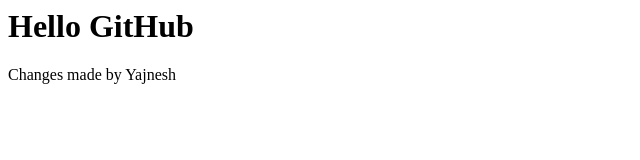
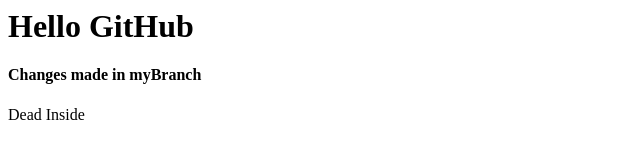
Before and after one commit to YajneshKumar2004/Practice-Collaboration, a plain HTML site: page index.html in a window 1280 px wide. Shown: the whole page, without its empty margins (0-640 px from the left). Drawn offline with Linux system fonts and the light colour scheme.

Commit message:
branch demo

```diff
--- a/index.html
+++ b/index.html
@@ -4,6 +4,7 @@
   </head>
   <body>
     <h1>Hello GitHub</h1>
-    <p>Changes made by Yajnesh</p>
+    <h4>Changes made in myBranch</h4>
+    <p>Dead Inside</p>
   </body>
 </html>
```
